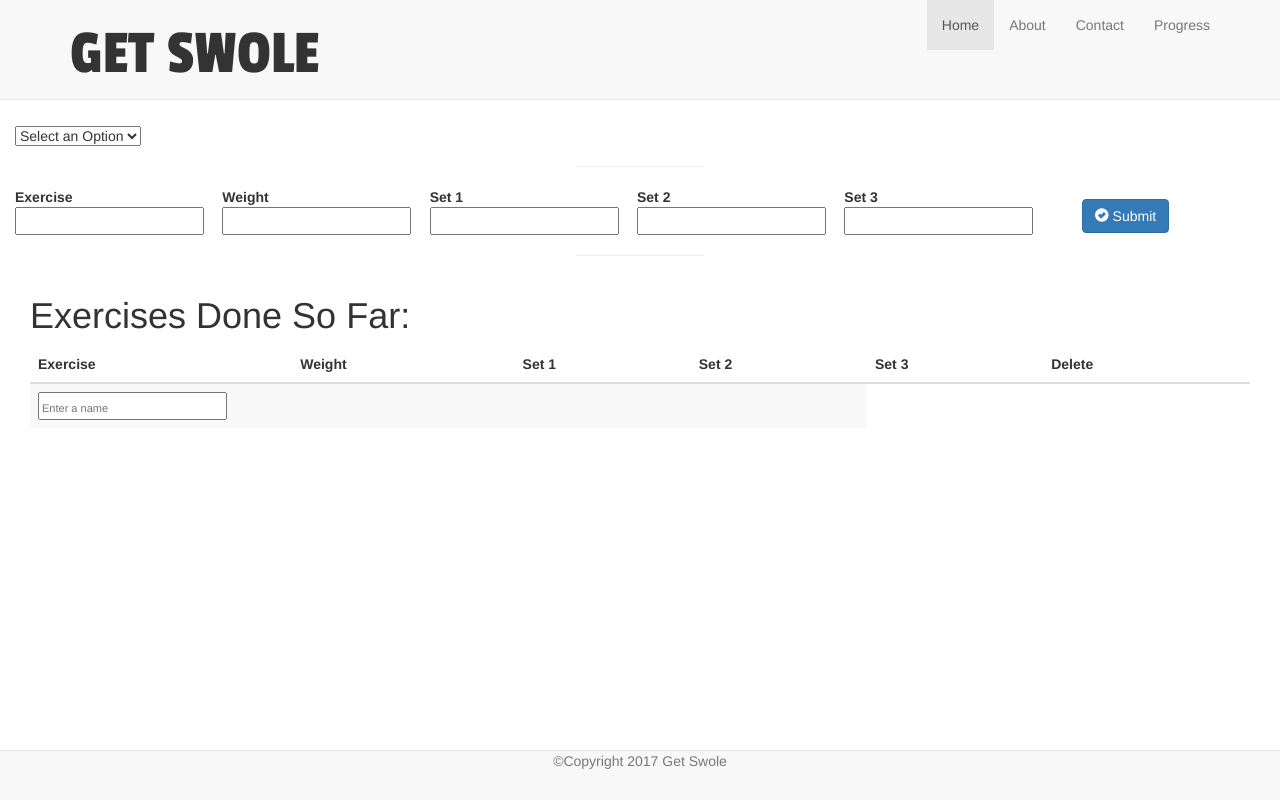
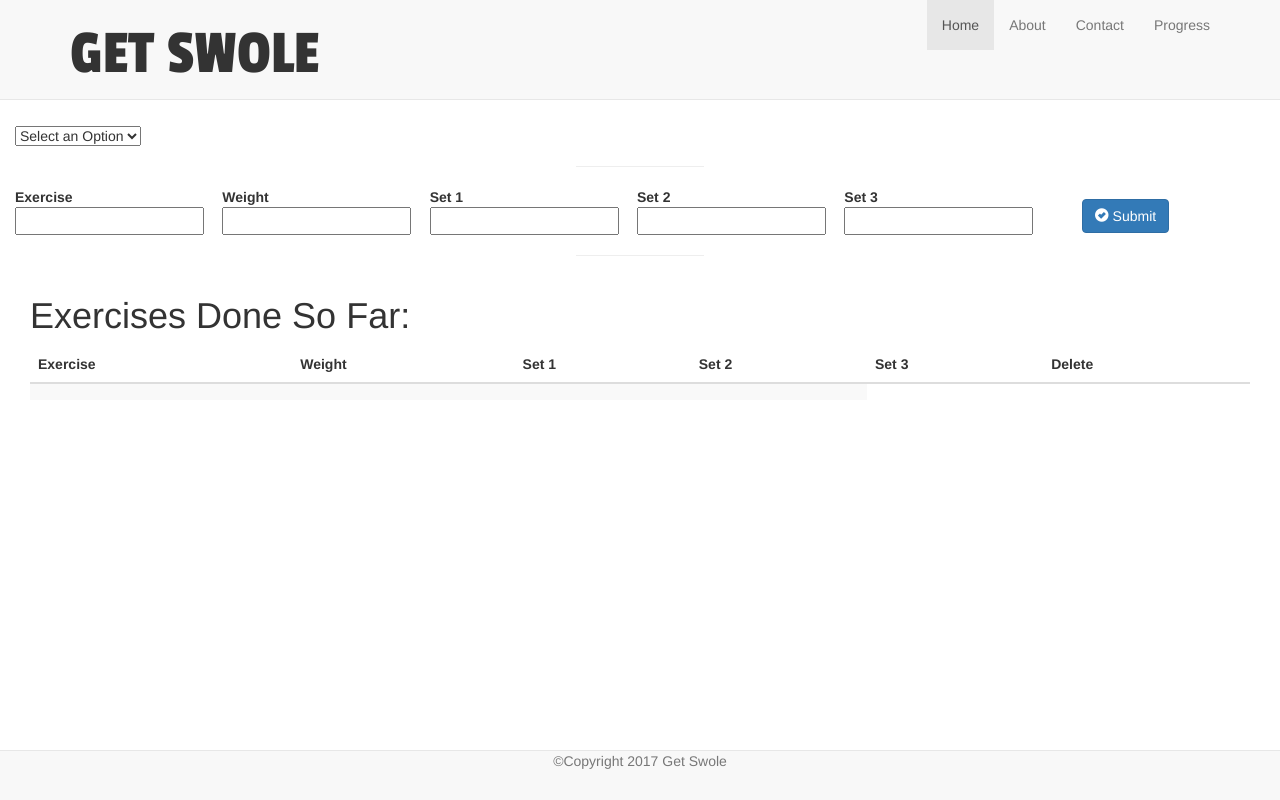
Before and after one commit to aparvin2k/get_swole, a website: page views/index.html in a window 1280 px wide. Drawn offline with nearby package versions, Linux system fonts and the light colour scheme; no server answers; a web font is replaced by a local one.

Commit message:
updated index

```diff
--- a/views/index.html
+++ b/views/index.html
@@ -117,7 +117,6 @@
                             <tr id="form-row">
                                 <form id="exercise-form">
                                     <td colspan="4">
-                                        <input placeholder="Enter a name" id="exercise-name" type="text" />
                                     </td>
                                 </form>
                             </tr>
```
